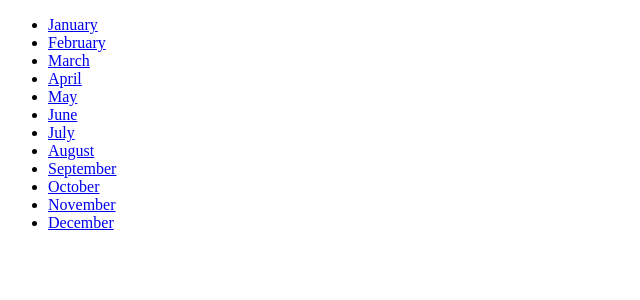
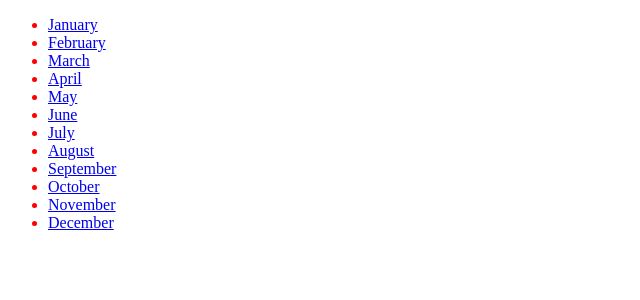
Before and after one commit to hvu24/monthly_challenges, a Django app: page /challenges/ in a window 1280 px wide. Shown: the part 26-326 px from the top of the page, without its empty margins (0-640 px from the left). Run offline with Django 4.2, Linux system fonts and the light colour scheme.

Commit message:
added static css files

```diff
--- /dev/null
+++ b/challenges/static/challenges/challenges.css
@@ -0,0 +1,3 @@
+ul {
+    color: red
+}
--- a/challenges/templates/challenges/index.html
+++ b/challenges/templates/challenges/index.html
@@ -1,4 +1,8 @@
 {% extends 'base.html' %}
+{% load static %}
+{%block css_files%}
+<link rel="stylesheet" href="{% static "challenges/challenges.css" %}">
+{%endblock%}
 
     {% block page_title %}
         All Challenges
--- a/templates/base.html
+++ b/templates/base.html
@@ -4,6 +4,7 @@
     <meta charset="UTF-8">
     <meta name="viewport" content="width=device-width, initial-scale=1.0">
     <title>{% block page_title %}My Challenges{% endblock %}</title>
+    {%block css_files%}{%endblock%}
 </head>
 <body>
     {%block content%}{% endblock %}
```
